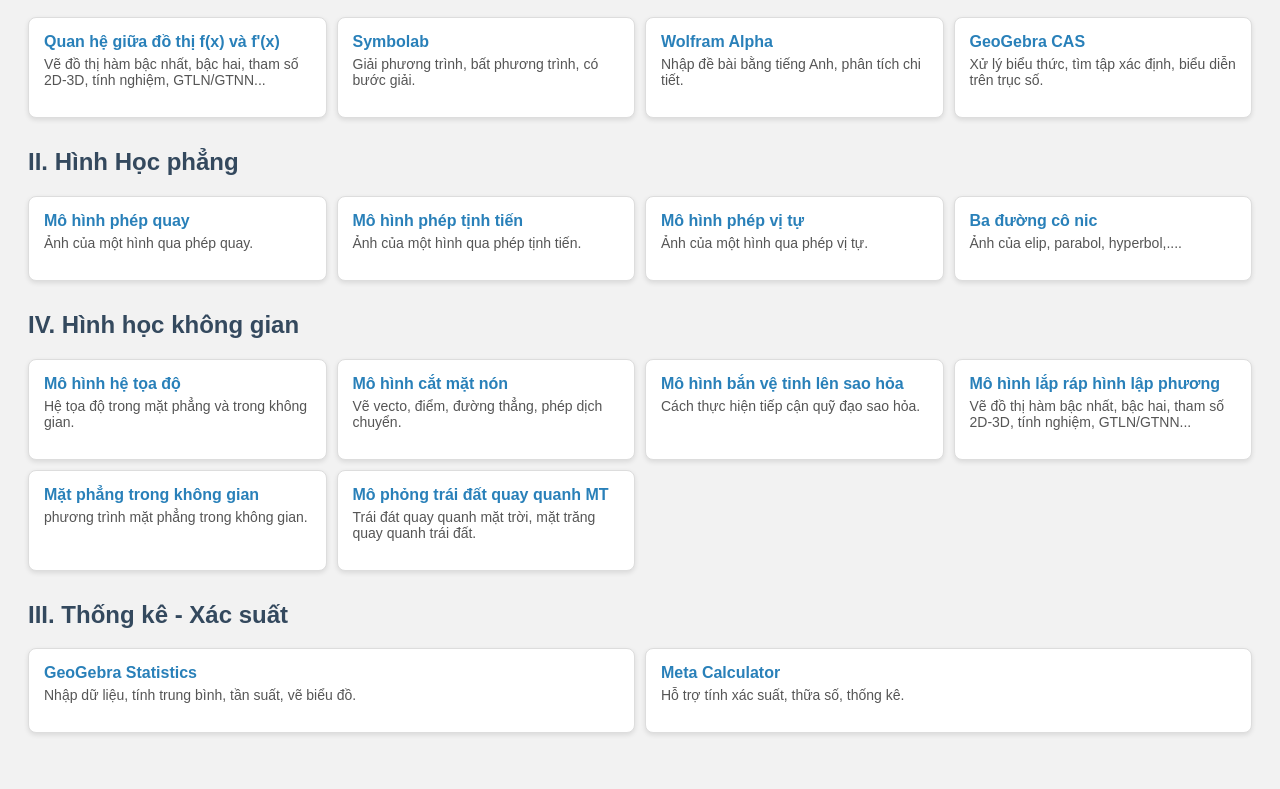
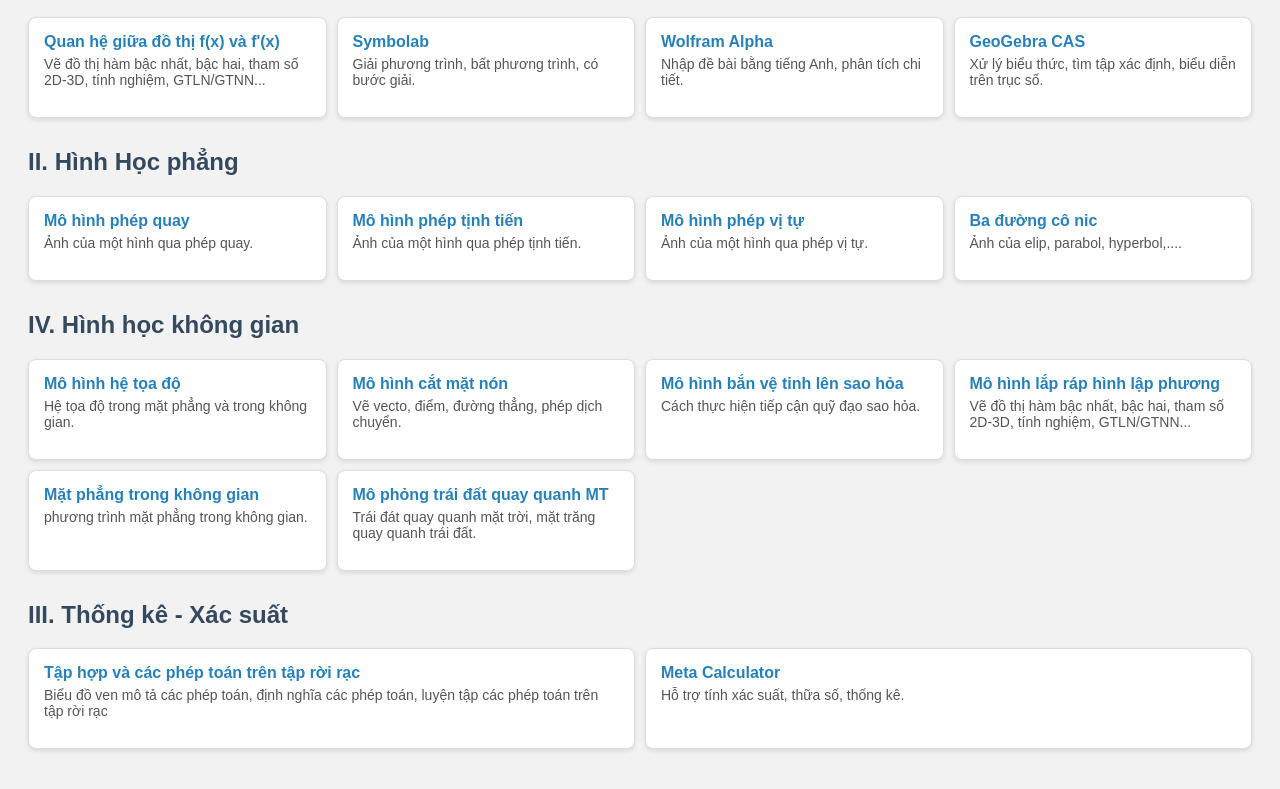
Before and after one commit to levanquybson/mosomohinhtoanhoc, a plain HTML site: page index.html in a window 1280 px wide. Shown: the part 337-1126 px from the top of the page. Drawn offline with Linux system fonts and the light colour scheme.

Commit message:
Update index.html

```diff
--- a/index.html
+++ b/index.html
@@ -154,8 +154,8 @@
     <h2>III. Thống kê - Xác suất</h2>
     <div class="tool-list">
       <div class="tool-card">
-        <a href="https://www.geogebra.org/statistics" target="_blank">GeoGebra Statistics</a>
-        <p>Nhập dữ liệu, tính trung bình, tần suất, vẽ biểu đồ.</p>
+        <a href="https://levanquybson.github.io/bieudovencacpheptoantaphoptrentaproirac/" target="_blank"> Tập hợp và các phép toán trên tập rời rạc</a>
+        <p>Biểu đồ ven mô tả các phép toán, định nghĩa các phép toán, luyện tập các phép toán trên tập rời rạc</p>
       </div>
       <div class="tool-card">
         <a href="https://www.meta-calculator.com/statistics-calculator.php" target="_blank">Meta Calculator</a>
```
